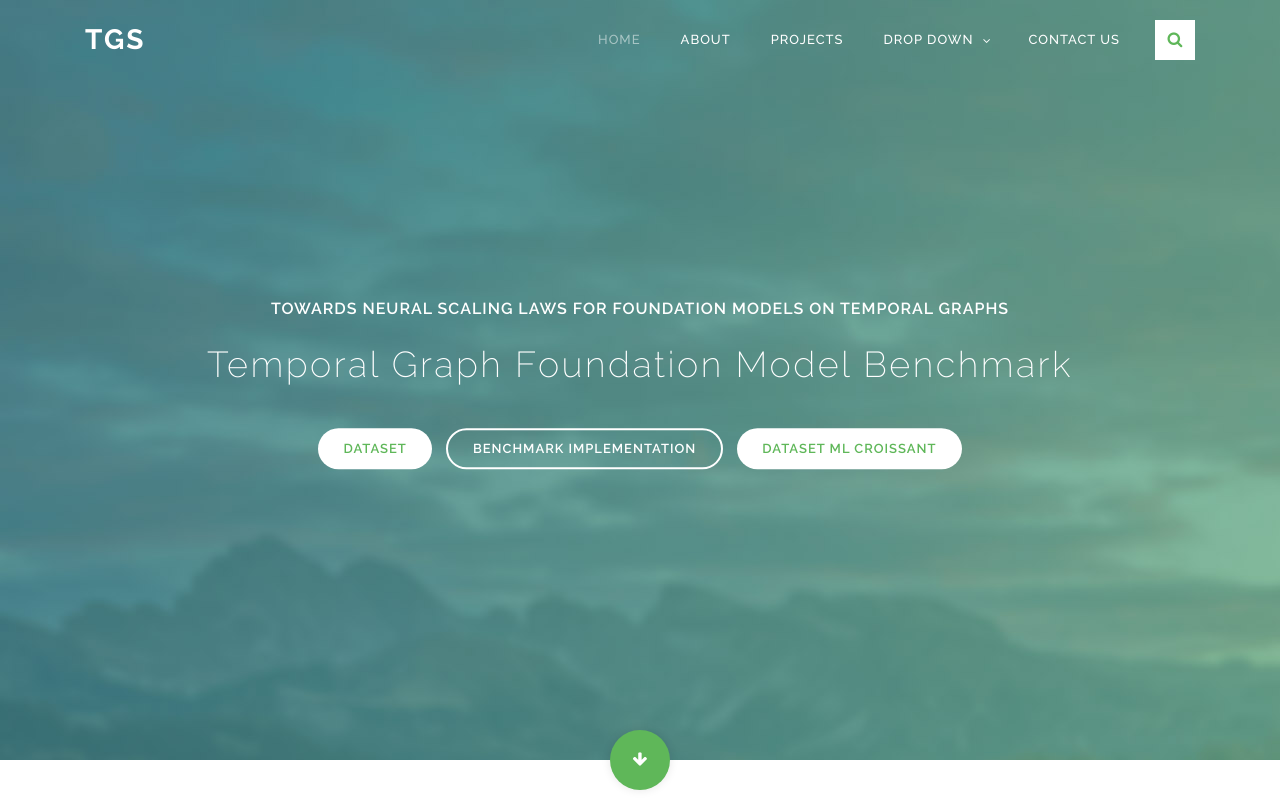
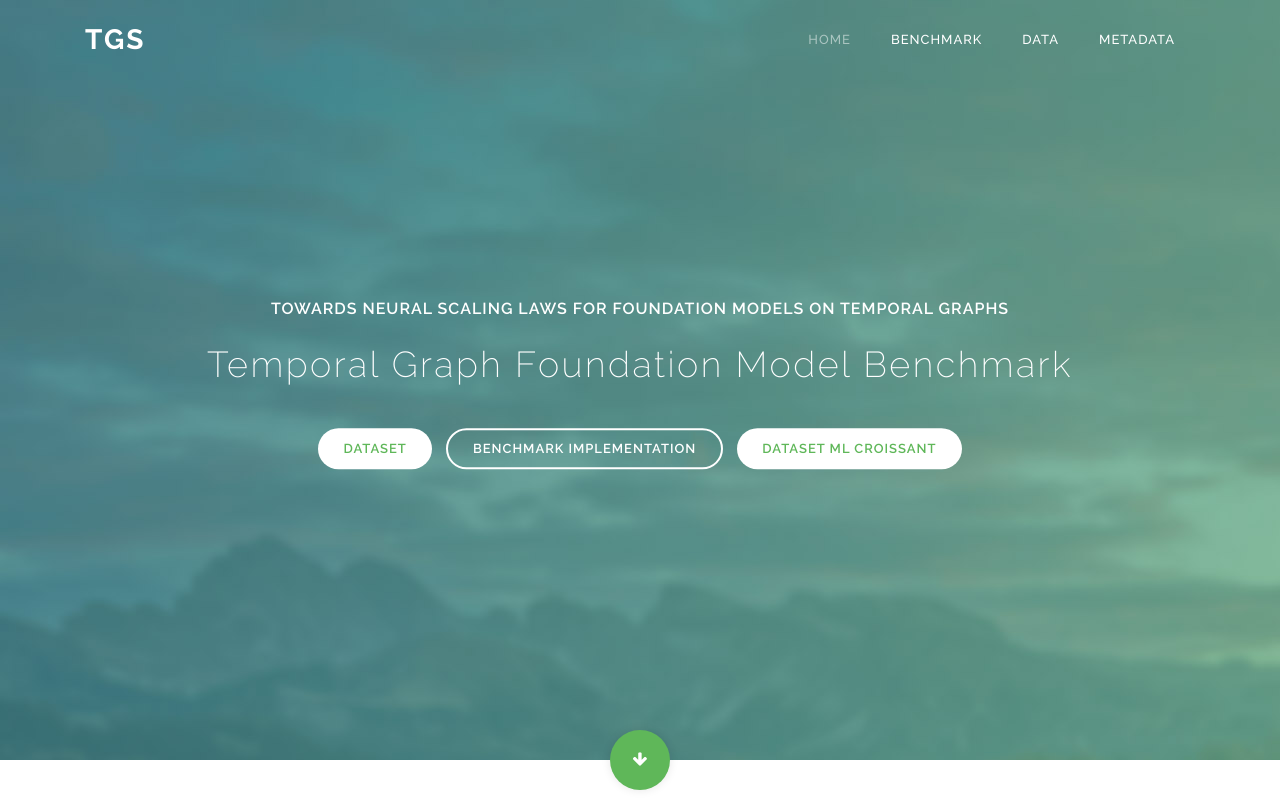
Before and after one commit to kia73sha/TGS, a plain HTML site: page index.html in a window 1280 px wide. Shown: the top 800 px of the page. Drawn offline with Linux system fonts and the light colour scheme.

Commit message:
init webpage

```diff
--- a/index.html
+++ b/index.html
@@ -58,21 +58,22 @@ https://templatemo.com/tm-543-breezed
                         <!-- ***** Menu Start ***** -->
                         <ul class="nav">
                             <li class="scroll-to-section"><a href="#top" class="active">Home</a></li>
-                            <li class="scroll-to-section"><a href="#about">About</a></li>
-                            <li class="scroll-to-section"><a href="#projects">Projects</a></li>
-                            <li class="submenu">
-                                <a href="javascript:;">Drop Down</a>
-                                <ul>
-                                    <li><a href="">About Us</a></li>
-                                    <li><a href="">Features</a></li>
-                                    <li><a href="">FAQ's</a></li>
-                                    <li><a href="">Blog</a></li>
-                                </ul>
-                            </li>
-                            <li class="scroll-to-section"><a href="#contact-us">Contact Us</a></li>
-                            <div class="search-icon">
-                                <a href="#search"><i class="fa fa-search"></i></a>
-                            </div>
+                            <li class="scroll-to-section"><a href="#benchmark_impl">Benchmark</a></li>
+                            <li class="scroll-to-section"><a href="#data_extraction">Data</a></li>
+                            <li class="scroll-to-section"><a href="#metadata">Metadata</a></li>
+<!--                            <li class="submenu">-->
+<!--                                <a href="javascript:;">Drop Down</a>-->
+<!--                                <ul>-->
+<!--                                    <li><a href="">About Us</a></li>-->
+<!--                                    <li><a href="">Features</a></li>-->
+<!--                                    <li><a href="">FAQ's</a></li>-->
+<!--                                    <li><a href="">Blog</a></li>-->
+<!--                                </ul>-->
+<!--                            </li>-->
+<!--                            <li class="scroll-to-section"><a href="#contact-us">Contact Us</a></li> -->
+<!--                            <div class="search-icon">-->
+<!--                                <a href="#search"><i class="fa fa-search"></i></a>-->
+<!--                            </div>-->
                         </ul>
                         <a class='menu-trigger'>
                             <span>Menu</span>
```
